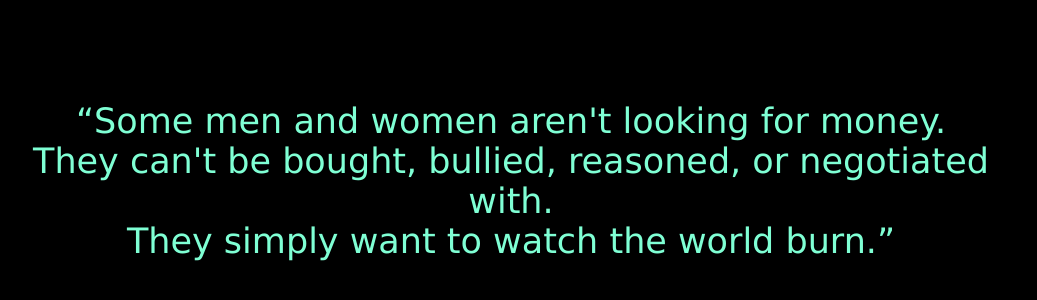
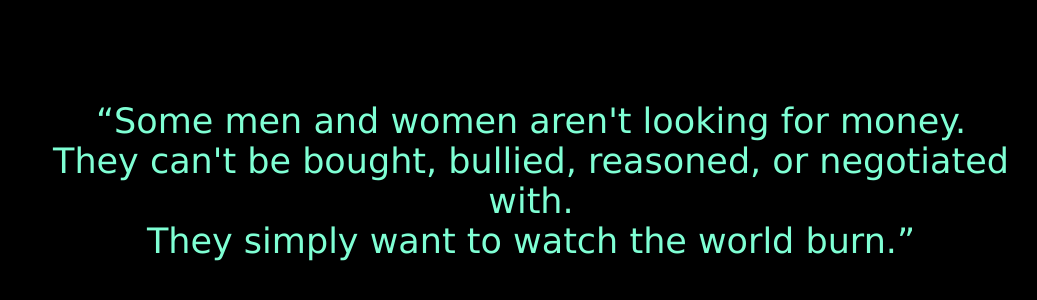
Before and after one commit to Fah-Levy/Fah-levy.github.io, a plain HTML site: page index.html in a window 1280 px wide. Shown: the part 184-484 px from the top of the page, without its empty margins (89-1126 px from the left). Drawn offline with Linux system fonts and the light colour scheme.

Commit message:
Update styles.css

```diff
--- a/styles.css
+++ b/styles.css
@@ -9,7 +9,7 @@ div{
     z-index: 15;
     top: 50%;
     left: 50%;
-    margin: -150px 0 0 -540px;
+    margin: -150px 0 0 -520px;
 }
 
 p{
```
